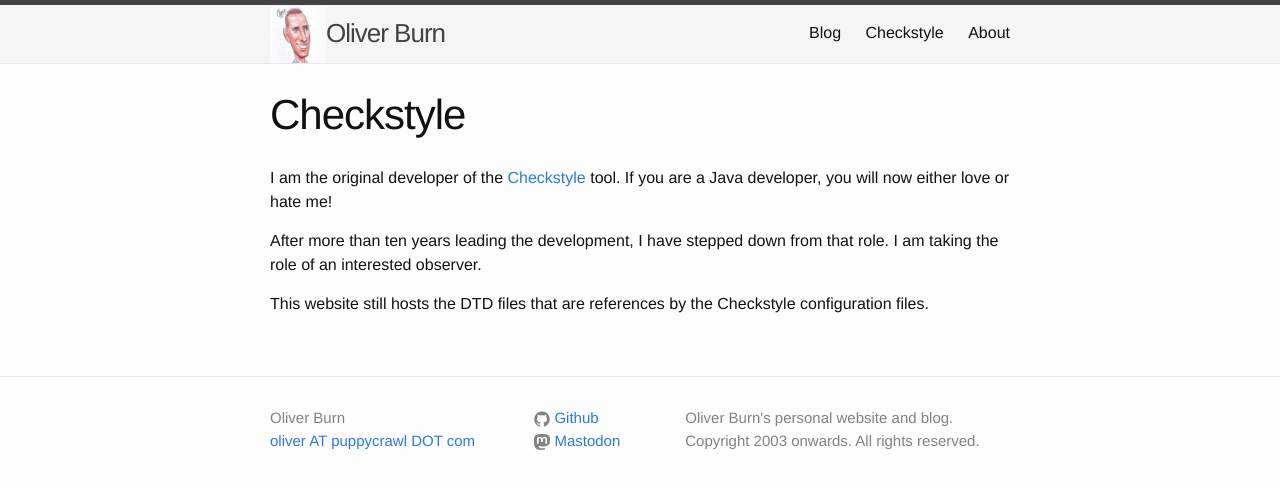
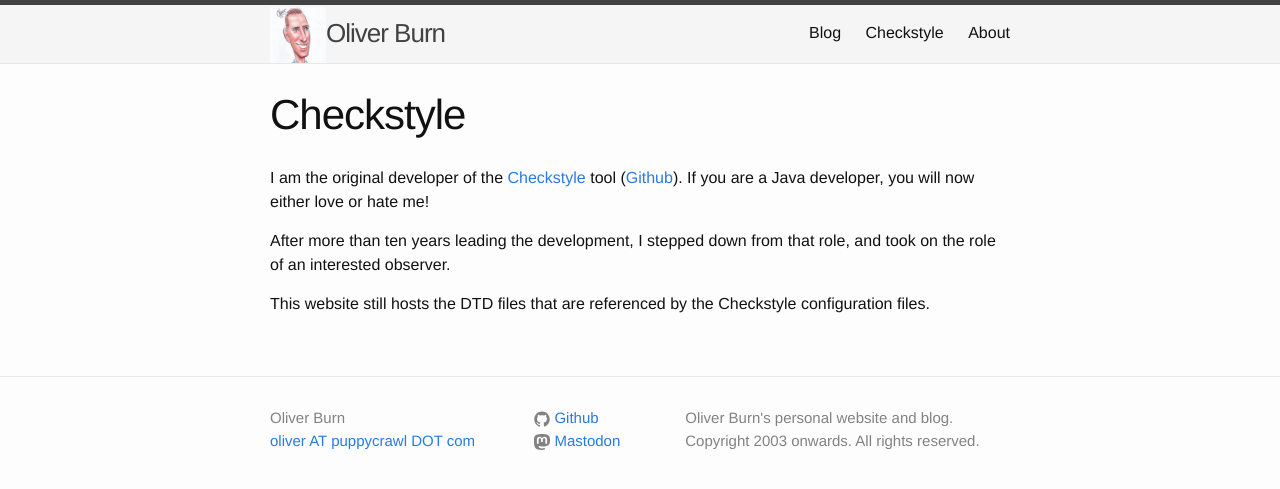
Before and after one commit to oburn/oburn.github.io, a Jekyll site: the page built from checkstyle.md, in a window 1280 px wide. Shown: the top 489 px of the page. Built offline with Jekyll 4.4.1, drawn with Linux system fonts in a browser that asks for light colours.

Commit message:
fix checkstyle page

```diff
--- a/checkstyle.md
+++ b/checkstyle.md
@@ -4,8 +4,8 @@
 permalink: /checkstyle/
 ---
 
-I am the original developer of the [Checkstyle](http://checkstyle.sourceforge.net) tool. If you are a Java developer, you will now either love or hate me!
+I am the original developer of the [Checkstyle](https://checkstyle.org/) tool ([Github](https://github.com/checkstyle/checkstyle)). If you are a Java developer, you will now either love or hate me!
 
-After more than ten years leading the development, I have stepped down from that role. I am taking the role of an interested observer.
+After more than ten years leading the development, I stepped down from that role, and took on the role of an interested observer.
 
-This website still hosts the DTD files that are references by the Checkstyle configuration files.
+This website still hosts the DTD files that are referenced by the Checkstyle configuration files.
```
